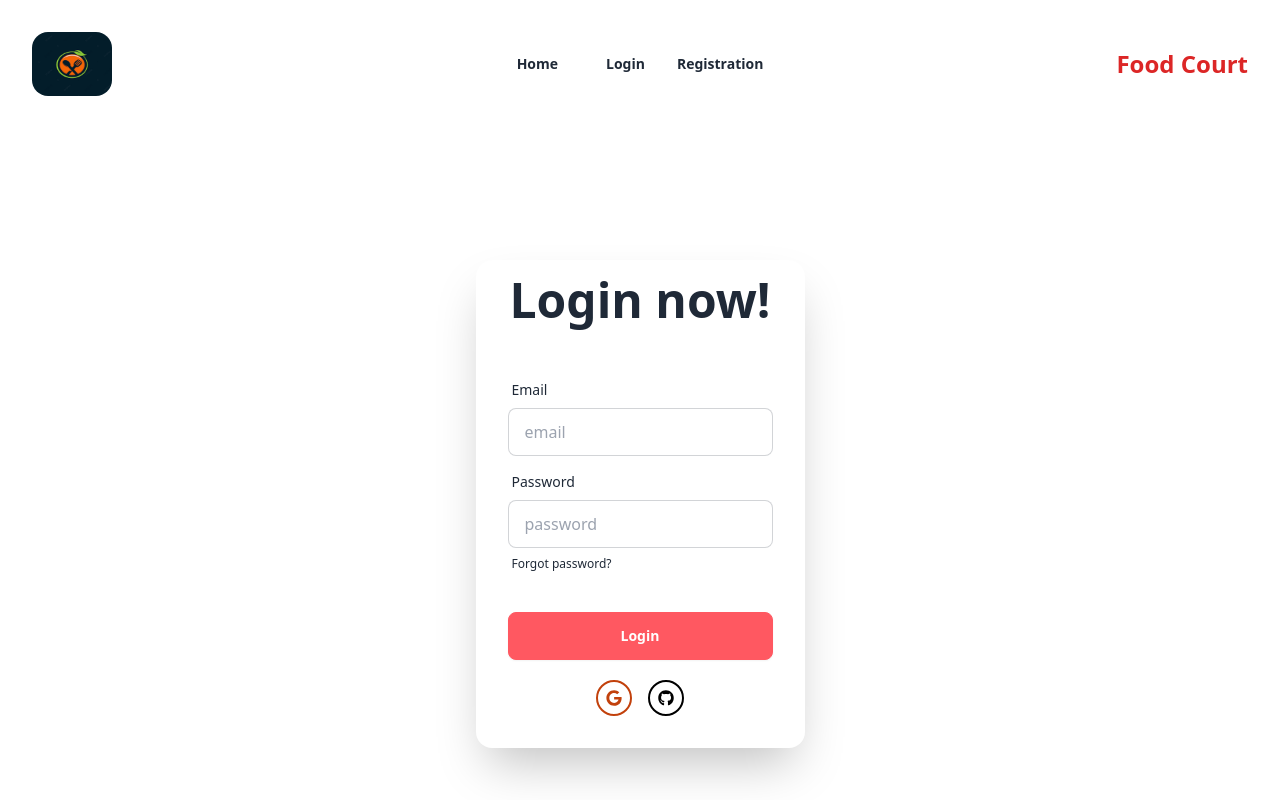
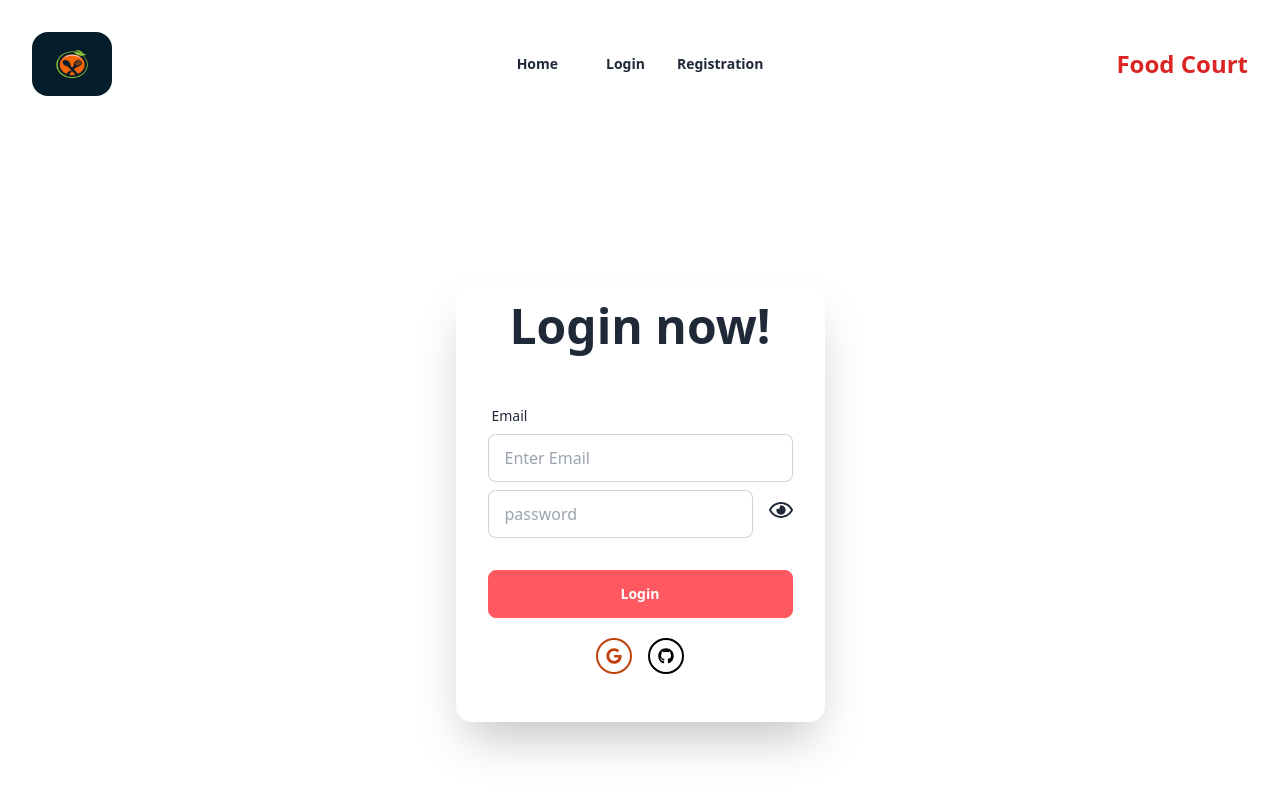
Before and after one commit to muntasirrifat23/food-court-sp, a React (Vite) app: page /login in a window 1280 px wide. Shown: the top 800 px of the page. Built offline with nearby package versions, Linux system fonts and the light colour scheme.

Commit message:
simple validation

```diff
--- a/src/Component/Login/Login.jsx
+++ b/src/Component/Login/Login.jsx
@@ -1,27 +1,64 @@
-import { getAuth, signInWithPopup, GoogleAuthProvider, signOut, GithubAuthProvider } from "firebase/auth";
+import { getAuth, signInWithPopup, GoogleAuthProvider, signOut, GithubAuthProvider, signInWithEmailAndPassword } from "firebase/auth";
 import app from "../../firebase.init";
 import { FaGithub } from "react-icons/fa";
 import { FaGoogle } from "react-icons/fa6";
 import { useState } from "react";
+import { FaRegEye, FaEyeSlash } from "react-icons/fa";
 
 const Login = () => {
     const auth = getAuth(app);
     const provider = new GoogleAuthProvider();
     const gitProvider = new GithubAuthProvider();
-    const [googleUser, setGoogleUser] = useState(null)
+    const [googleUser, setGoogleUser] = useState(null);
+    const [userError, setUserError] = useState('');
+    const [show, setShow] = useState(false);
+
+    //Log In
+    const handleLogIn = e => {
+        e.preventDefault();
+        const email = e.target.email.value;
+        const password = e.target.password.value;
+        console.log(email, password);
+        setUserError('');
+        if (password.length < 6) {
+            setUserError("Password should be at least 6 character");
+            return;
+        }
+        // else if (password === "password") {
+        //     setUserError('Correct');
+        //     return;
+        // }
+        // else if(password !== "password") {
+        //     setUserError("Enter Correct Password");
+        //     return;
+        // }
+
+
+        signInWithEmailAndPassword(auth, email, password)
+            .then(result => {
+                console.log(result);
+                setUserError('');
+            })
+            .catch(error => {
+                console.error(error.message);
+            })
+
+    }
+
 
     //Google Sign In
     const handleSign = () => {
         signInWithPopup(auth, provider)
             .then(result => {
                 const user = result.user;
-                setGoogleUser(user)
+                setGoogleUser(user);
                 console.log(user);
             })
             .catch((error) => {
                 console.log('Google Error', error.message);
             })
     }
+
     //Github
     const handleGithub = () => {
         signInWithPopup(auth, gitProvider)
@@ -46,6 +83,7 @@ const Login = () => {
                 console.log('error happen', error.message);
             })
     }
+
     return (
         <div>
             {googleUser &&
@@ -60,21 +98,25 @@ const Login = () => {
                     <div className="card shrink-0 w-full max-w-sm shadow-2xl bg-base-100">
                         <h1 className="text-5xl font-bold mx-auto p-4">Login now!</h1>
 
-                        <form className="card-body">
+                        <form onSubmit={handleLogIn} className="card-body">
                             <div className="form-control">
                                 <label className="label">
                                     <span className="label-text">Email</span>
                                 </label>
-                                <input type="email" placeholder="email" className="input input-bordered" required />
+                                <input type="email" name="email" placeholder="Enter Email" className="input input-bordered" required />
                             </div>
                             <div className="form-control">
-                                <label className="label">
-                                    <span className="label-text">Password</span>
-                                </label>
-                                <input type="password" placeholder="password" className="input input-bordered" required />
-                                <label className="label">
-                                    <a href="#" className="label-text-alt link link-hover">Forgot password?</a>
-                                </label>
+                                <p className="flex space-y-2">
+                                    <input type={show ? "text" : "password"} name="password" placeholder="password" className="input input-bordered mr-4" required />
+                                    <span onClick={() => setShow(!show)} >
+                                        <p className="text-2xl">
+                                            {
+                                                show ? <FaEyeSlash /> : <FaRegEye />
+                                            }
+                                        </p>
+
+                                    </span>
+                                </p>
                             </div>
                             <div className="form-control mt-6">
                                 <button className="btn btn-error text-white">Login</button>
@@ -91,6 +133,11 @@ const Login = () => {
 
                             </div>
                         </form>
+                        <p className="text-red-600 mx-auto mb-4 font-semibold">
+                            {
+                                userError && <> {userError}</>
+                            }
+                        </p>
                     </div>
                 </div>
             </div>
```
